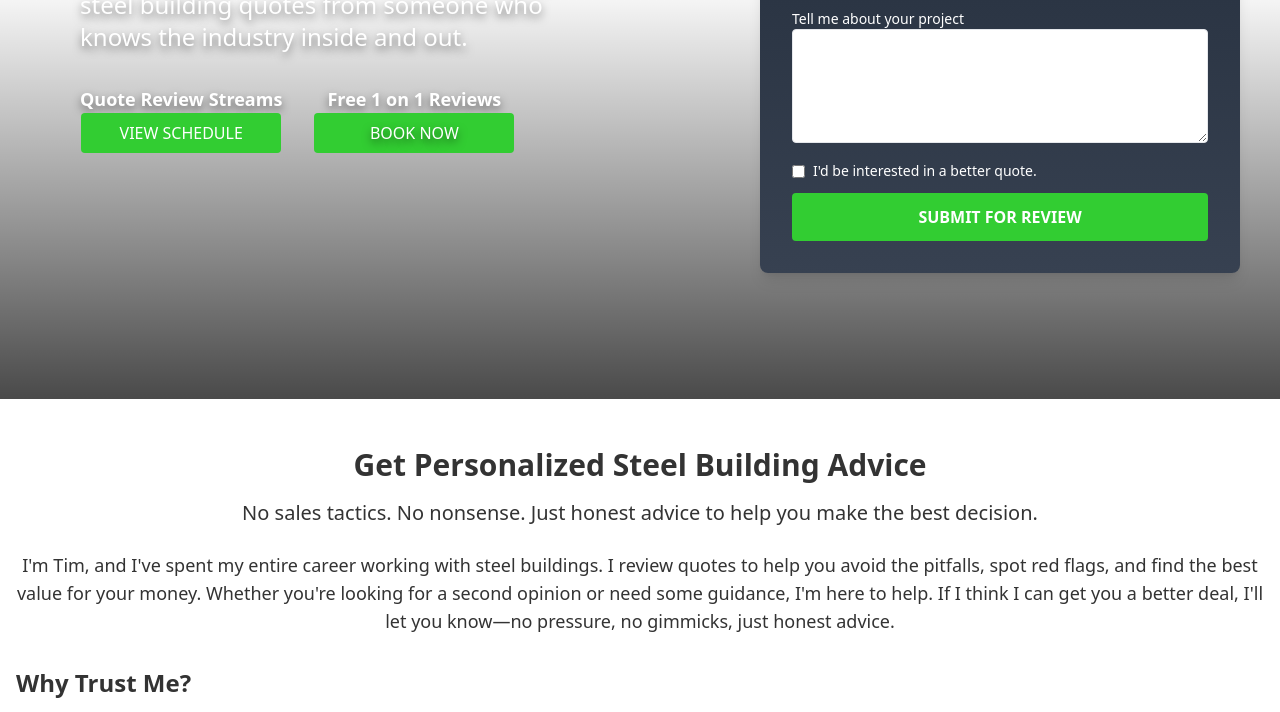
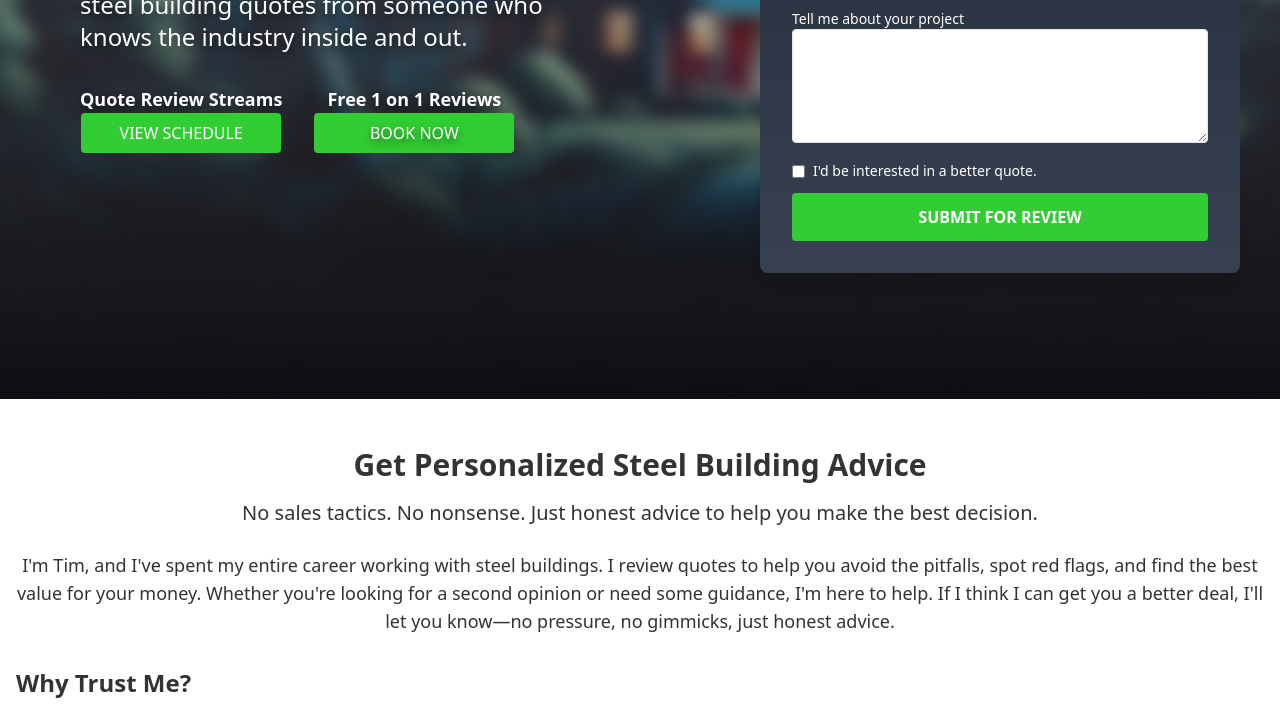
Before and after one commit to TDodgeCo/metal-building-quote-reviews, a plain HTML site: page index.html in a window 1280 px wide. Shown: the part 473-1185 px from the top of the page. Drawn offline with nearby package versions, Linux system fonts and the light colour scheme; the site is published under a folder, as on GitHub Pages, so addresses that start at the root find nothing.

Commit message:
fixed image

```diff
--- a/index.html
+++ b/index.html
@@ -64,7 +64,7 @@
     </nav>
 
     <!-- Home Hero Section -->
-    <section id="home" class="h-screen bg-cover bg-center relative" style="background-image: url('/images/blurred_barndominium.png');">
+    <section id="home" class="h-screen bg-cover bg-center relative" style="background-image: url('images/blurred_barndominium.png');">
         <div class="absolute inset-0 bg-gradient-to-b from-black via-transparent to-black opacity-70"></div>
         <div class="max-w-7xl mx-auto flex flex-col lg:flex-row justify-between items-center h-full px-10 gap-16 relative z-10">
             <div class="text-white lg:w-1/2 text-left hero-text p-10">
```
